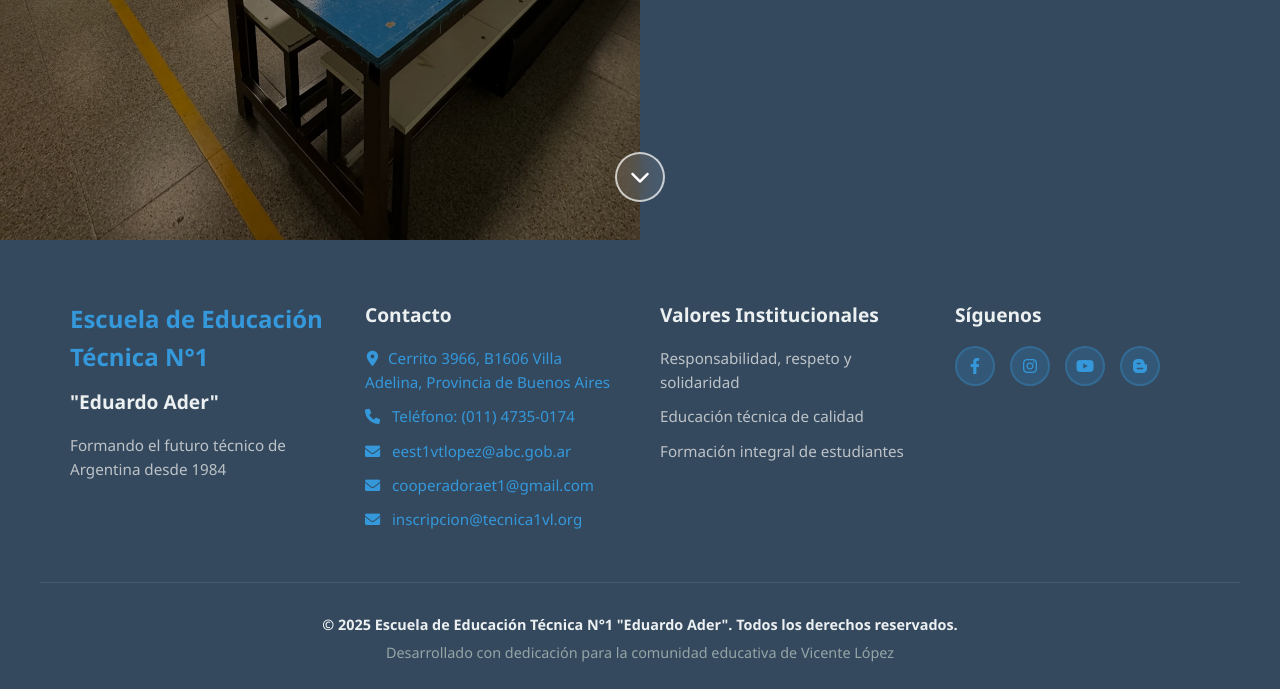
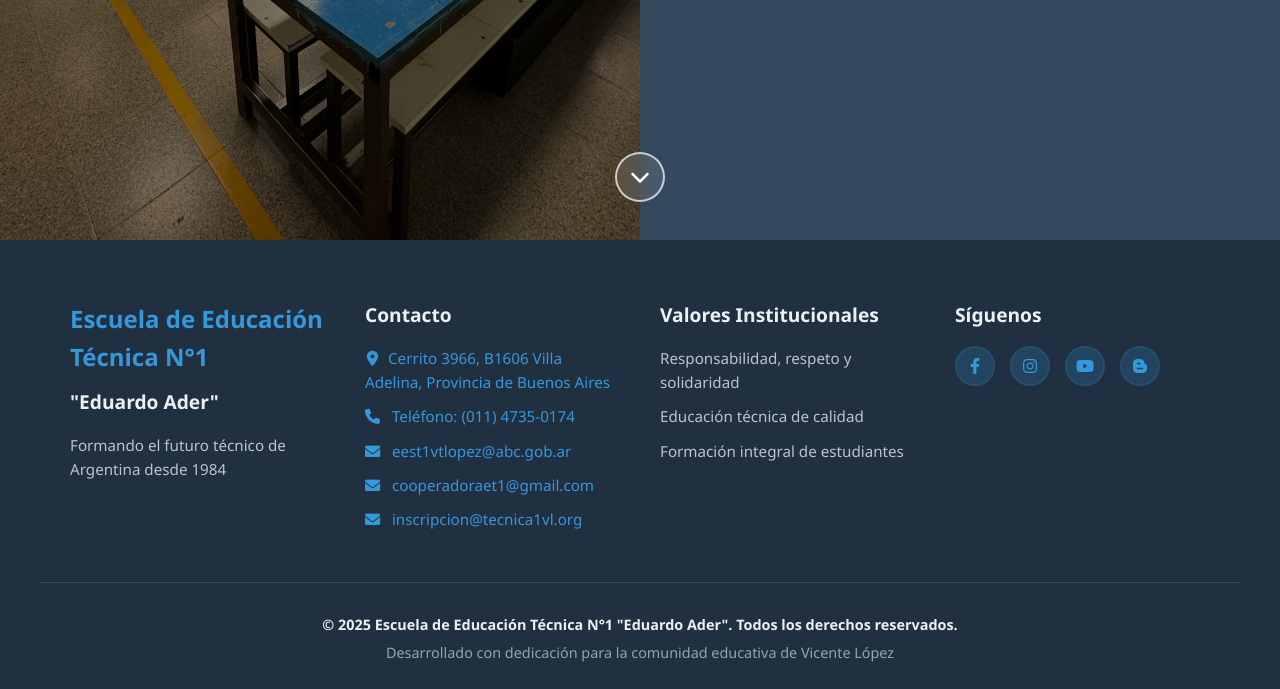
Before and after one commit to thiago-salaberry/WEB_INSTITUSIONAL, a PHP site: page /index.php in a window 1280 px wide. Shown: the part 3760-4449 px from the top of the page. Run offline with PHP 8.4, Linux system fonts and the light colour scheme.

Commit message:
pequenos cambios

```diff
--- a/components/footer.php
+++ b/components/footer.php
@@ -36,10 +36,10 @@
         <div class="footer-section">
             <h4>Síguenos</h4>
             <div class="footer-social">
-                <a href="https://www.facebook.com/tecnicauno.vicentelopez/" target="_blank" class="footer-social-link"><i class="fab fa-facebook-f"></i></a>
-                <a href="https://www.instagram.com/tecnica1_vicente_lopez/" target="_blank" class="footer-social-link"><i class="fab fa-instagram"></i></a>
-                <a href="https://www.youtube.com/@tecnica1vl" target="_blank" class="footer-social-link"><i class="fab fa-youtube"></i></a>
-                <a href="https://crmtec1vl.blogspot.com/" target="_blank" class="footer-social-link"><i class="fa-brands fa-blogger-b"></i></a>
+                <button class="footer-social-link" onclick="window.open('https://www.facebook.com/tecnicauno.vicentelopez/', '_blank')"><i class="fab fa-facebook-f"></i></button>
+                <button class="footer-social-link" onclick="window.open('https://www.instagram.com/tecnica1_vicente_lopez/', '_blank')"><i class="fab fa-instagram"></i></button>
+                <button class="footer-social-link" onclick="window.open('https://www.youtube.com/@tecnica1vl', '_blank')"><i class="fab fa-youtube"></i></button>
+                <button class="footer-social-link" onclick="window.open('https://crmtec1vl.blogspot.com/', '_blank')"><i class="fa-brands fa-blogger-b"></i></button>
             </div>
         </div>
     </div>
--- a/css/footer.css
+++ b/css/footer.css
@@ -4,7 +4,7 @@
 ======================================== */
 
 .footer {
-    background-color: #34495e;
+    background-color: #203041;
     color: white;
     padding: 60px 0 20px;
     margin-top: 0;
@@ -73,16 +73,27 @@
     border: 2px solid rgba(52, 152, 219, 0.3);
     border-radius: 50%;
     color: #3498db;
-    text-decoration: none;
-    transition: all 0.3s ease;
     font-size: 16px;
+    cursor: pointer;
+    outline: none;
+    border-style: solid;
+    transition: transform 0.5s cubic-bezier(0.22, 1, 0.36, 1), background 0.3s, color 0.3s, box-shadow 0.3s;
+    /* Quitar estilos de botón por defecto */
+    border-width: 2px;
+    border-color: rgba(52, 152, 219, 0.3);
+    background-clip: padding-box;
 }
 
 .footer-social-link:hover {
     background: #3498db;
-    color: white;
+    color: rgb(255, 255, 255);
     transform: translateY(-3px);
     box-shadow: 0 5px 15px rgba(52, 152, 219, 0.4);
+}
+
+.footer-social-link:focus {
+    outline: 2px solid #2980b9;
+    outline-offset: 2px;
 }
 
 .footer-bottom {
```
